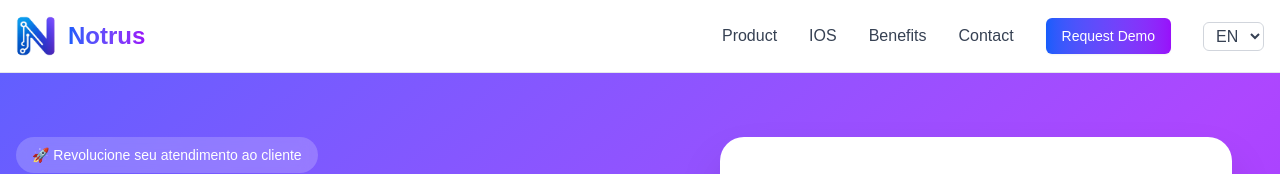
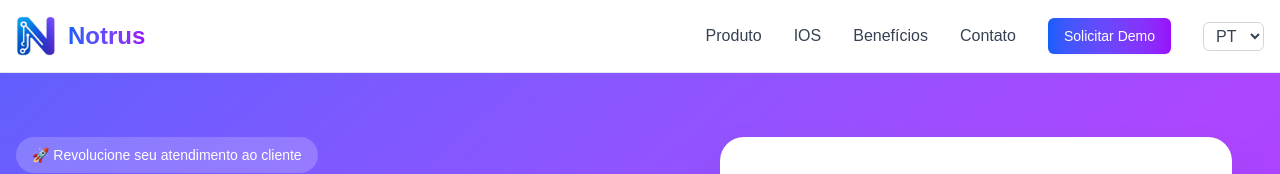
Before and after one commit to Notrus-ai/notrus-site, a Next.js app: page /pt/contato in a window 1280 px wide. Shown: the top 174 px of the page. Built offline with nearby package versions, Linux system fonts and the light colour scheme.

Commit message:
fixed issue on toggle button

```diff
--- a/src/app/en/contact/page.tsx
+++ b/src/app/en/contact/page.tsx
@@ -4,12 +4,25 @@ import Footer from '@/components/ui/Footer';
 import { Header } from '@/components/ui/Header';
 import React from 'react';
 import { translations } from '@/utils/translations';
+import { usePathname } from 'next/navigation';
 
 export default function Contact() {
-  const [language, setLanguage] = React.useState('en');
+  const pathname = usePathname();
+  const getLangFromPath = (path?: string) => {
+    if (!path) return 'en';
+    const seg = path.split('/')[1];
+    return seg === 'pt' ? 'pt' : 'en';
+  };
+
+  const [language, setLanguage] = React.useState(() => getLangFromPath(pathname));
   const t = (key: string) => {
     return translations[language]?.[key] || key;
   };
+
+  React.useEffect(() => {
+    const lng = getLangFromPath(pathname);
+    if (lng !== language) setLanguage(lng);
+  }, [pathname]);
 
   const priorityCountries = [
     { code: 'BR', name: 'Brazil', dialCode: '+55', format: '(XX) XXXX-XXXX', flag: '🇧🇷' },
--- a/src/app/pt/contato/page.tsx
+++ b/src/app/pt/contato/page.tsx
@@ -4,13 +4,26 @@ import Footer from '@/components/ui/Footer';
 import { Header } from '@/components/ui/Header';
 import React from 'react';
 import { translations } from '@/utils/translations';
+import { usePathname } from 'next/navigation';
 
 
 export default function Contact() {
-  const [language, setLanguage] = React.useState('en');
+  const pathname = usePathname();
+  const getLangFromPath = (path?: string) => {
+    if (!path) return 'en';
+    const seg = path.split('/')[1];
+    return seg === 'pt' ? 'pt' : 'en';
+  };
+
+  const [language, setLanguage] = React.useState(() => getLangFromPath(pathname));
   const t = (key: string) => {
     return translations[language]?.[key] || key;
   };
+
+  React.useEffect(() => {
+    const lng = getLangFromPath(pathname);
+    if (lng !== language) setLanguage(lng);
+  }, [pathname]);
 
   const priorityCountries = [
     { code: 'BR', name: 'Brasil', dialCode: '+55', format: '(XX) XXXX-XXXX', flag: '🇧🇷' },
```
